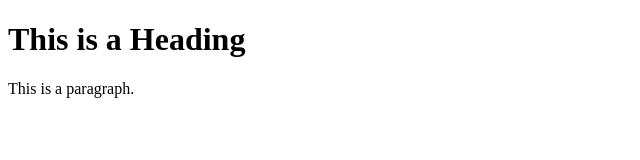
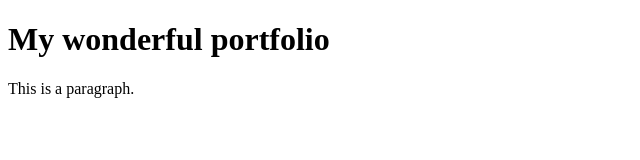
Before and after one commit to KLeighC/KLeighC.github.io, a plain HTML site: page index.html in a window 1280 px wide. Shown: the whole page, without its empty margins (0-640 px from the left). Drawn offline with Linux system fonts and the light colour scheme.

Commit message:
Changed my H1

```diff
--- a/index.html
+++ b/index.html
@@ -5,7 +5,7 @@
 </head>
 <body>
 
-<h1>This is a Heading</h1>
+<h1>My wonderful portfolio</h1>
 <p>This is a paragraph.</p>
 
 </body>
```
